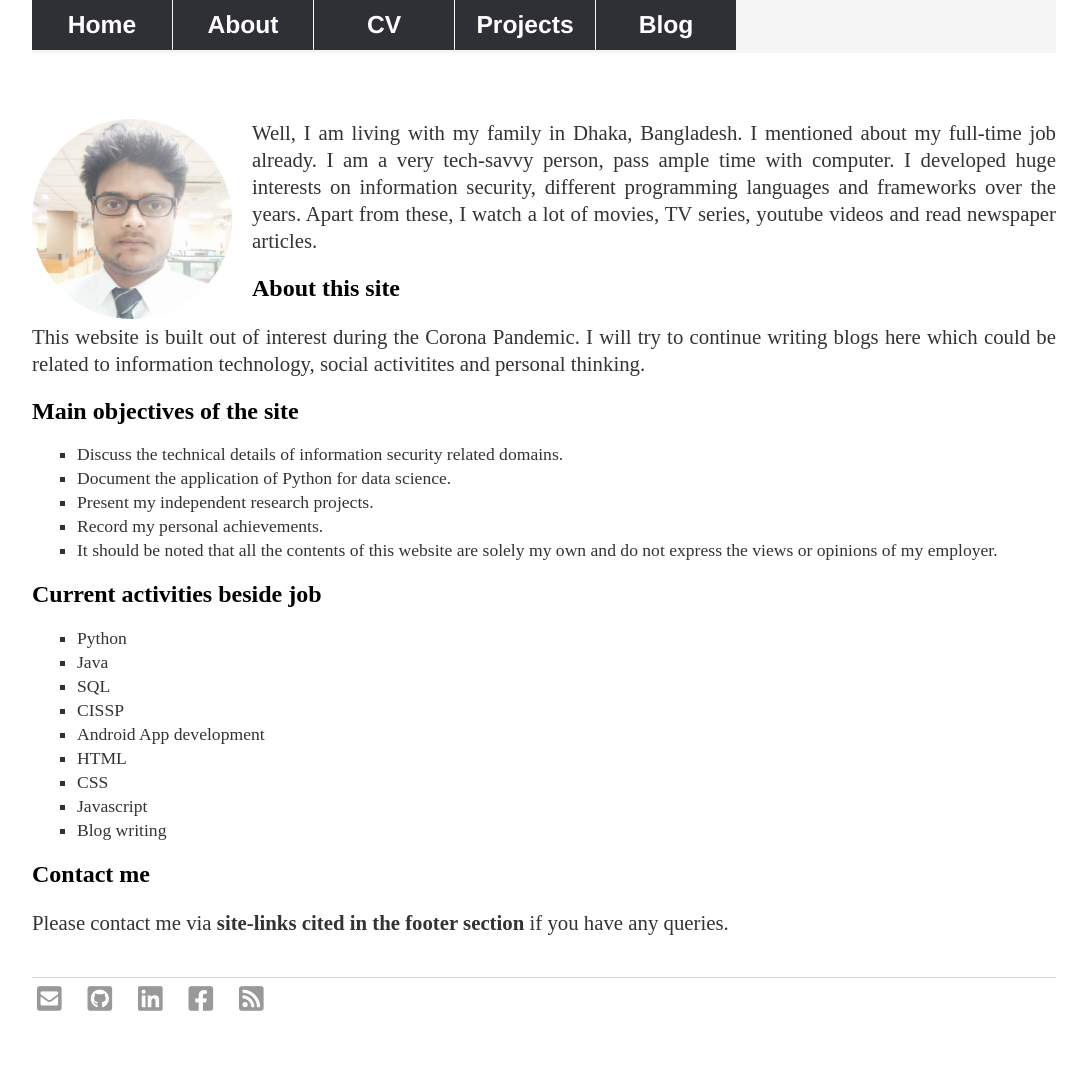
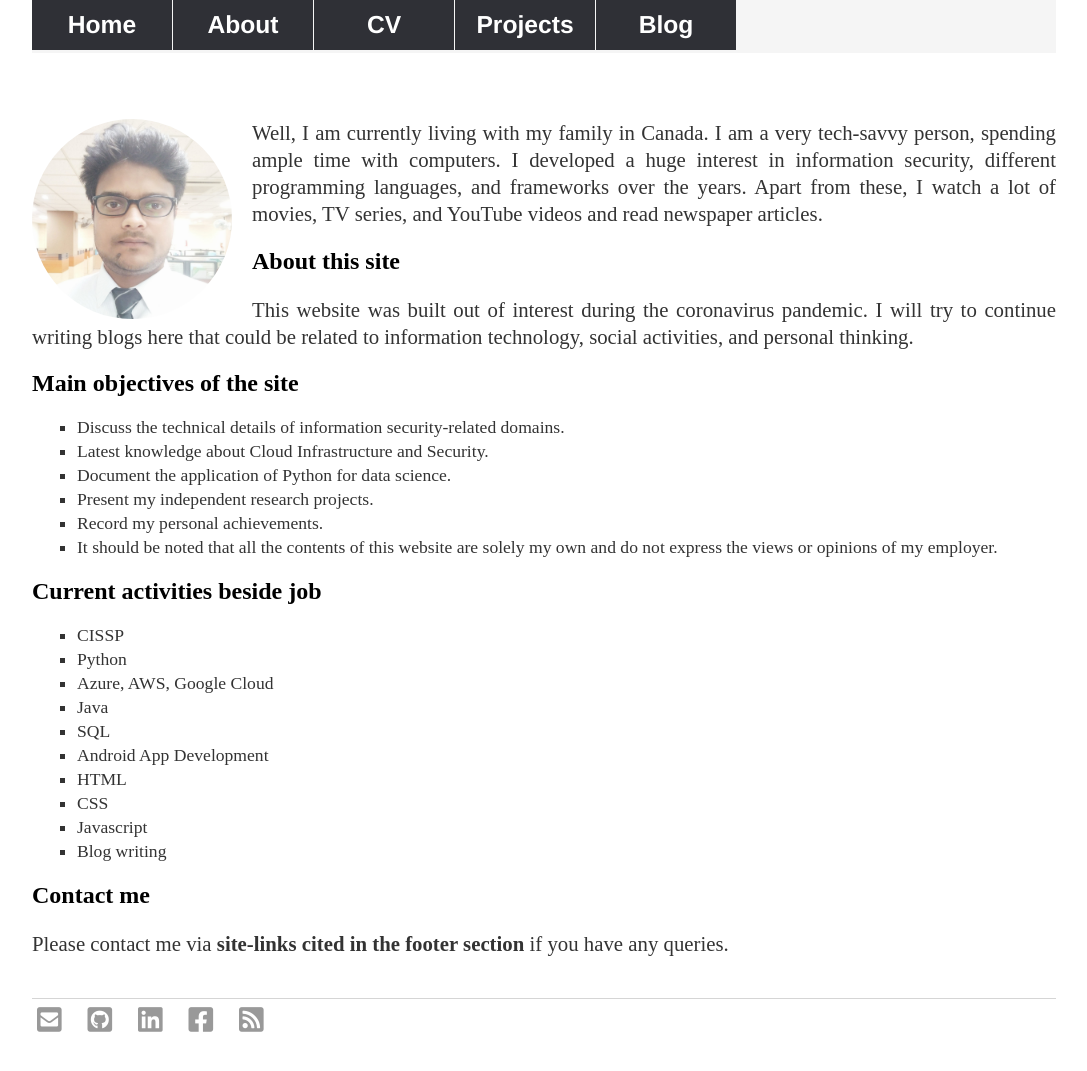
Before and after one commit to afsersid/afsersid.github.io, a Jekyll site: the page built from about.md, in a window 1280 px wide and 1093 px high. Shown: the top 1071 px of the window, without its empty margins (96-1183 px from the left). Built offline with Jekyll 4.4.1, drawn with Linux system fonts in a browser that asks for light colours.

Commit message:
Update about.md

```diff
--- a/about.md
+++ b/about.md
@@ -7,15 +7,16 @@ title: "About me"
 
 <img src="/media/afser_photo.jpg" alt="Avatar" class="avatar">
 
-Well, I am living with my family in Dhaka, Bangladesh. I mentioned about my full-time job already. I am a very tech-savvy person, pass ample time with computer. I developed huge interests on information security, different programming languages and frameworks over the years. Apart from these, I watch a lot of movies, TV series, youtube videos and read newspaper articles.
+Well, I am currently living with my family in Canada. I am a very tech-savvy person, spending ample time with computers. I developed a huge interest in information security, different programming languages, and frameworks over the years. Apart from these, I watch a lot of movies, TV series, and YouTube videos and read newspaper articles.
 
 ##	About this site
 
-This website is built out of interest during the Corona Pandemic. I will try to continue writing blogs here which could be related to information technology, social activitites and personal thinking.
+This website was built out of interest during the coronavirus pandemic. I will try to continue writing blogs here that could be related to information technology, social activities, and personal thinking.
 
 ##	Main objectives of the site
 
-- Discuss the technical details of information security related domains.
+- Discuss the technical details of information security-related domains.
+- Latest knowledge about Cloud Infrastructure and Security.
 - Document the application of Python for data science.
 - Present my independent research projects.
 - Record my personal achievements.
@@ -23,11 +24,12 @@ This website is built out of interest during the Corona Pandemic. I will try to
 
 ##	Current activities beside job
 
+- CISSP
 - Python
+- Azure, AWS, Google Cloud
 - Java
 - SQL
-- CISSP
-- Android App development
+- Android App Development
 - HTML
 - CSS
 - Javascript
```
